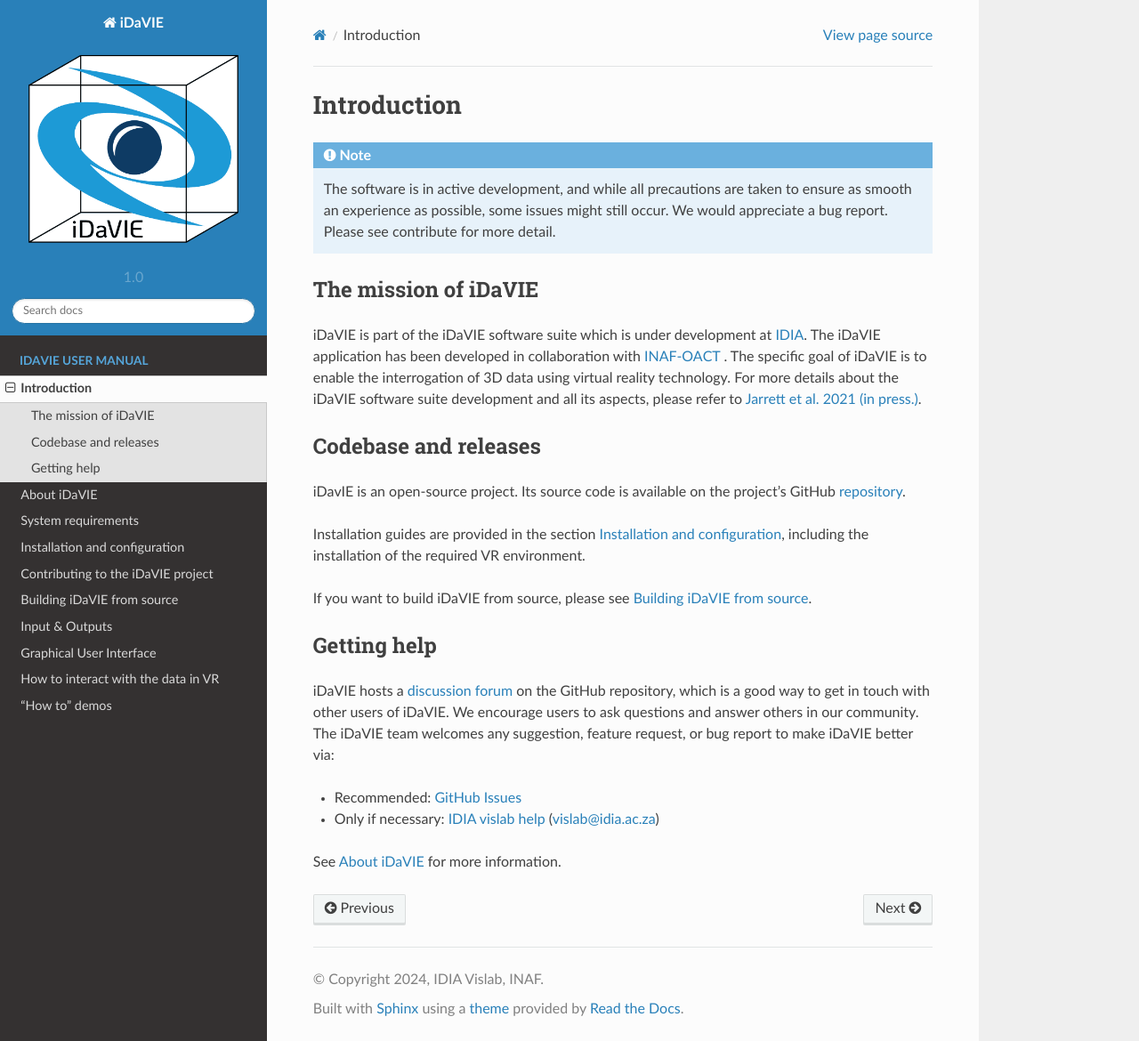
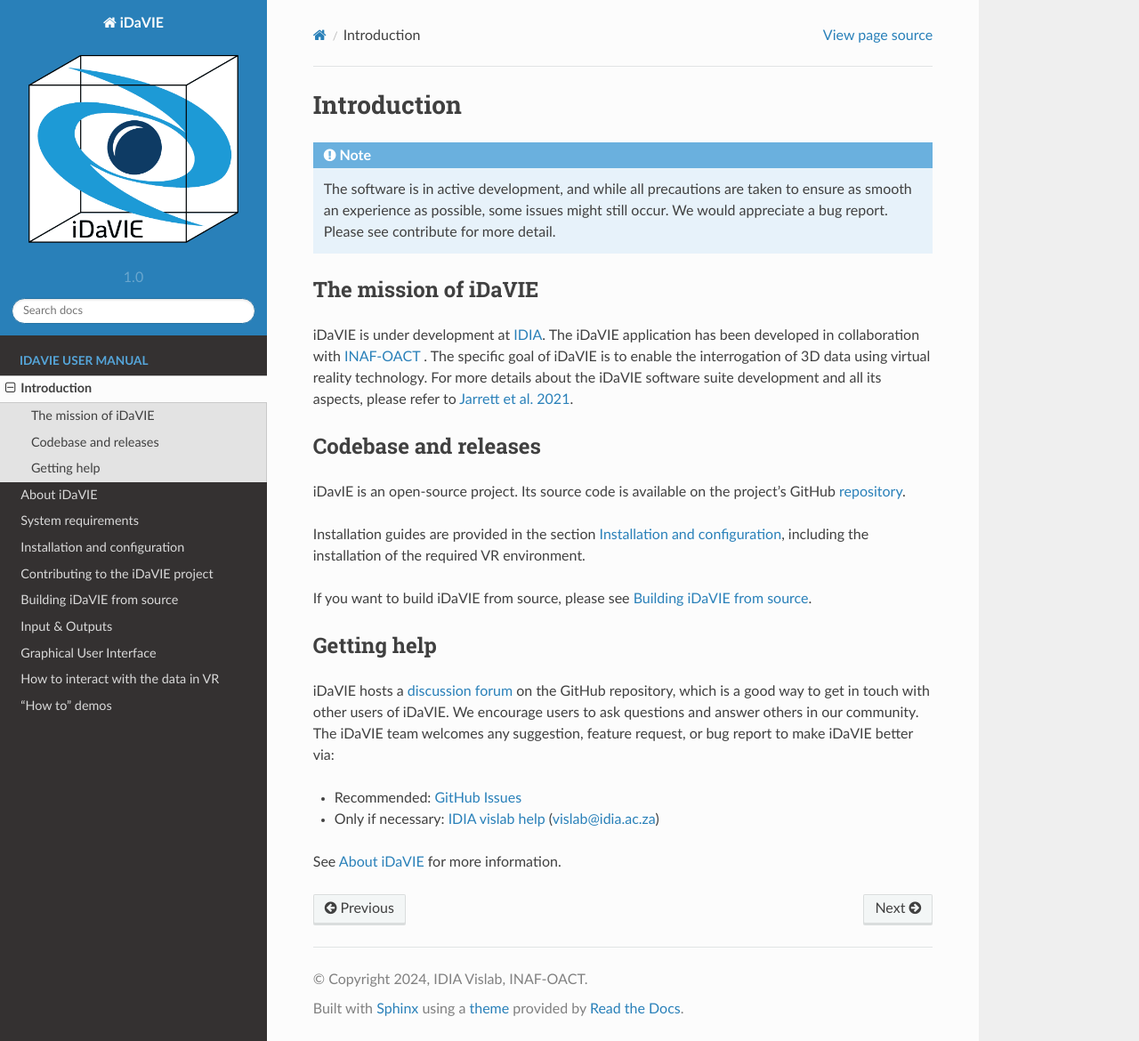
Before and after one commit to vdhulst/idavie_docs, a Sphinx documentation site: the page built from docs/source/introduction.rst, in a window 1280 px wide and 1170 px high. Shown: the whole window at 89% size. Built offline with Sphinx 7.4.7 and the Read the Docs theme 2.0.0, drawn with Linux system fonts in a browser that asks for light colours.

Commit message:
Minor fixes and updates.

```diff
--- a/docs/source/about.rst
+++ b/docs/source/about.rst
@@ -35,7 +35,7 @@
 -----------------
 Please use the following DOI as a citation when using iDaVIE for publications.
 
-.. image:: https://zenodo.org/badge/DOI/10.5281/zenodo.4614116.svg
+.. image:: https://zenodo.org/badge/DOI/10.5281/zenodo.4614115.svg
    :target: https://zenodo.org/doi/10.5281/zenodo.4614115
 
 Other relevant references are:
@@ -73,4 +73,4 @@
 
 Copyright and Licence
 ---------------------
-Copyright (C) 2024 IDIA, INAF. This program is free software; you can redistribute it and/or modify it under the terms of the `GNU Lesser General Public License (LGPL) version 3 <https://github.com/idia-astro/iDaVIE/blob/main/LICENSE.md>`_ as published by the Free Software Foundation.
+Copyright (C) 2024 IDIA, INAF-OACT. This program is free software; you can redistribute it and/or modify it under the terms of the `GNU Lesser General Public License (LGPL) version 3 <https://github.com/idia-astro/iDaVIE/blob/main/LICENSE.md>`_ as published by the Free Software Foundation.
--- a/docs/source/conf.py
+++ b/docs/source/conf.py
@@ -18,7 +18,7 @@
 # -- Project information -----------------------------------------------------
 
 project = u'iDaVIE'
-copyright = u'2024, IDIA Vislab, INAF'
+copyright = u'2024, IDIA Vislab, INAF-OACT'
 author = u'IDIA Vislab, INAF-OACT'
 
 # The short X.Y version
--- a/docs/source/introduction.rst
+++ b/docs/source/introduction.rst
@@ -4,7 +4,7 @@
 
 The mission of iDaVIE
 -----------------------
-iDaVIE is part of the iDaVIE software suite which is under development at `IDIA <https://www.idia.ac.za>`_. The iDaVIE application has been developed in collaboration with `INAF-OACT <https://www.oact.inaf.it>`_ . The specific goal of iDaVIE is to enable the interrogation of 3D data using virtual reality technology. For more details about the iDaVIE software suite development and all its aspects, please refer to `Jarrett et al. 2021 (in press.) <https://ui.adsabs.harvard.edu/abs/2020arXiv201210342J/abstract>`_.
+iDaVIE is under development at `IDIA <https://www.idia.ac.za>`_. The iDaVIE application has been developed in collaboration with `INAF-OACT <https://www.oact.inaf.it>`_ . The specific goal of iDaVIE is to enable the interrogation of 3D data using virtual reality technology. For more details about the iDaVIE software suite development and all its aspects, please refer to `Jarrett et al. 2021 <https://ui.adsabs.harvard.edu/abs/2020arXiv201210342J/abstract>`_.
 
 Codebase and releases
 ---------------------
```
